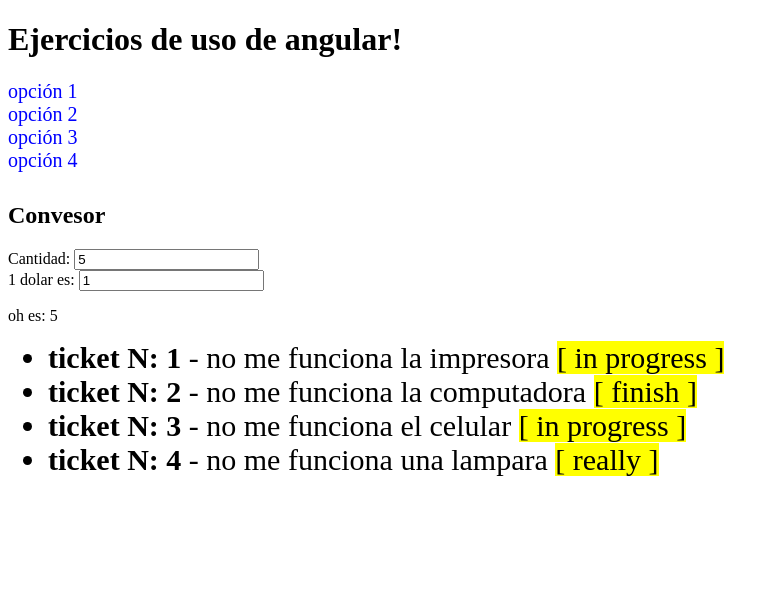
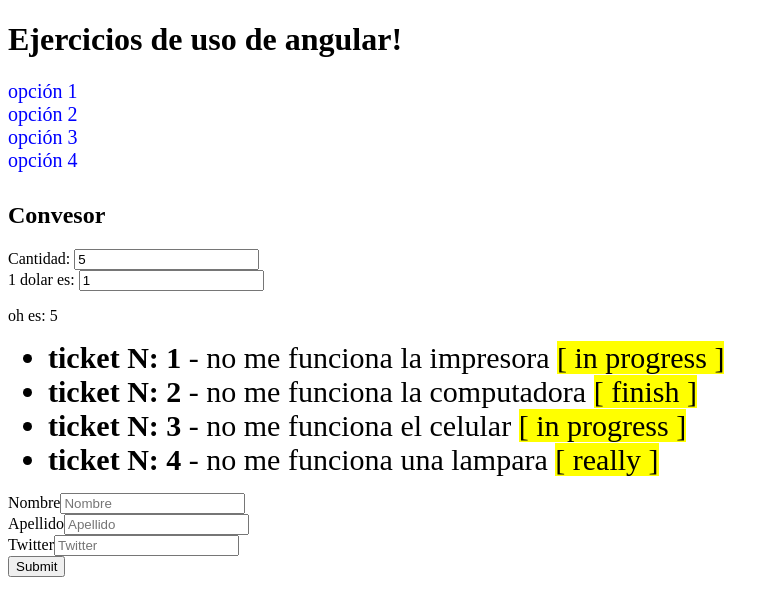
Before and after one commit to mpita/test_Angular2, an Angular app: page / in a window 1280 px wide. Shown: the top 616 px of the page, without its empty margins (0-779 px from the left). Built offline with nearby package versions, Linux system fonts and the light colour scheme.

Commit message:
add form basic

```diff
--- a/src/app/app.component.html
+++ b/src/app/app.component.html
@@ -19,3 +19,19 @@
     <span highligt> [ {{ticket.estado}} ] </span>
   </li>
 </ul>
+
+<form #f="ngForm" (ngSubmit)="onSubmit(f.value)">
+  <div>
+    <label for="nameInput">Nombre</label>
+    <input type="text" id="nameInput" placeholder="Nombre" name="name" ngModel>
+  </div>
+  <div>
+    <label for="apellidoInput">Apellido</label>
+    <input type="text" id="apellidoInput" placeholder="Apellido" name="apellido" ngModel>
+  </div>
+  <div>
+    <label for="twitterInput">Twitter</label>
+    <input type="text" id="twitterInput" placeholder="Twitter" name="twitter" ngModel>
+  </div>
+  <button type="submit">Submit</button>
+</form>
--- a/src/app/app.component.ts
+++ b/src/app/app.component.ts
@@ -40,4 +40,9 @@ export class AppComponent {
   // asignandole un valor inicial a pipe
   cantidad = 5;
   factor = 1;
+
+  // captando una información de formulario
+  onSubmit(form: any): void {
+    console.log('El fomulario tiene:', form);
+  }
 }
```
